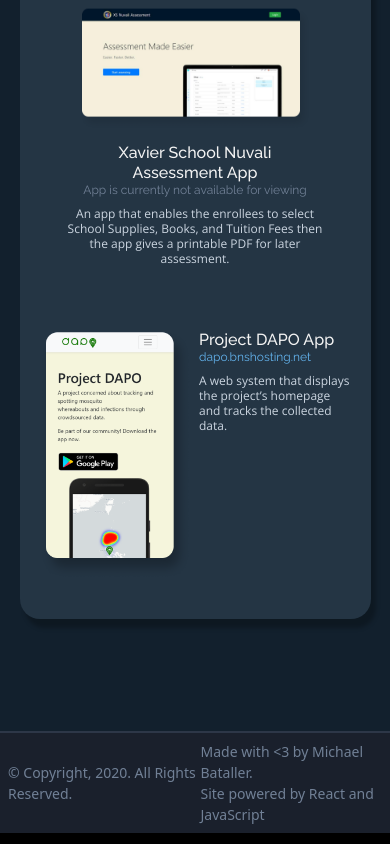
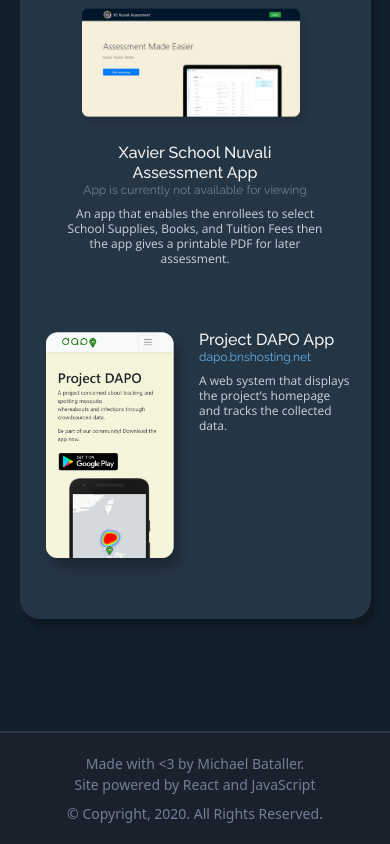
Before and after one commit to mchlbataller/webfolio, a React (Create React App) app in the folder client/: page / in a window 390 px wide. Shown: the part 2578-3422 px from the top of the page. Built offline with nearby package versions, Linux system fonts and the light colour scheme.

Commit message:
Responsive footer

```diff
--- a/client/src/components/Footer.jsx
+++ b/client/src/components/Footer.jsx
@@ -2,13 +2,13 @@
 
 export const Footer = (props) => {
 	return (
-		<div className="w-full bg-gray-900 py-2 px-2 md:px-32 flex items-center justify-center border-t-2 border-gray-800">
-			<p className="text-gray-600 text-sm flex-grow">
-				&copy; Copyright, 2020. All Rights Reserved.
-			</p>
-			<p className="text-gray-600 text-sm md:text-right">
+		<div className="w-full bg-gray-900 py-5 md:py-2 px-2 md:px-32 md:flex items-center justify-center border-t-2 border-gray-800">
+			<p className="text-gray-600 text-sm mb-2 md:flex-grow text-center md:text-left">
 				Made with {"<3"} by Michael Bataller. <br />
 				Site powered by React and JavaScript
+			</p>
+			<p className="text-gray-600 text-sm text-center md:text-right">
+				&copy; Copyright, 2020. All Rights Reserved.
 			</p>
 		</div>
 	);
```
